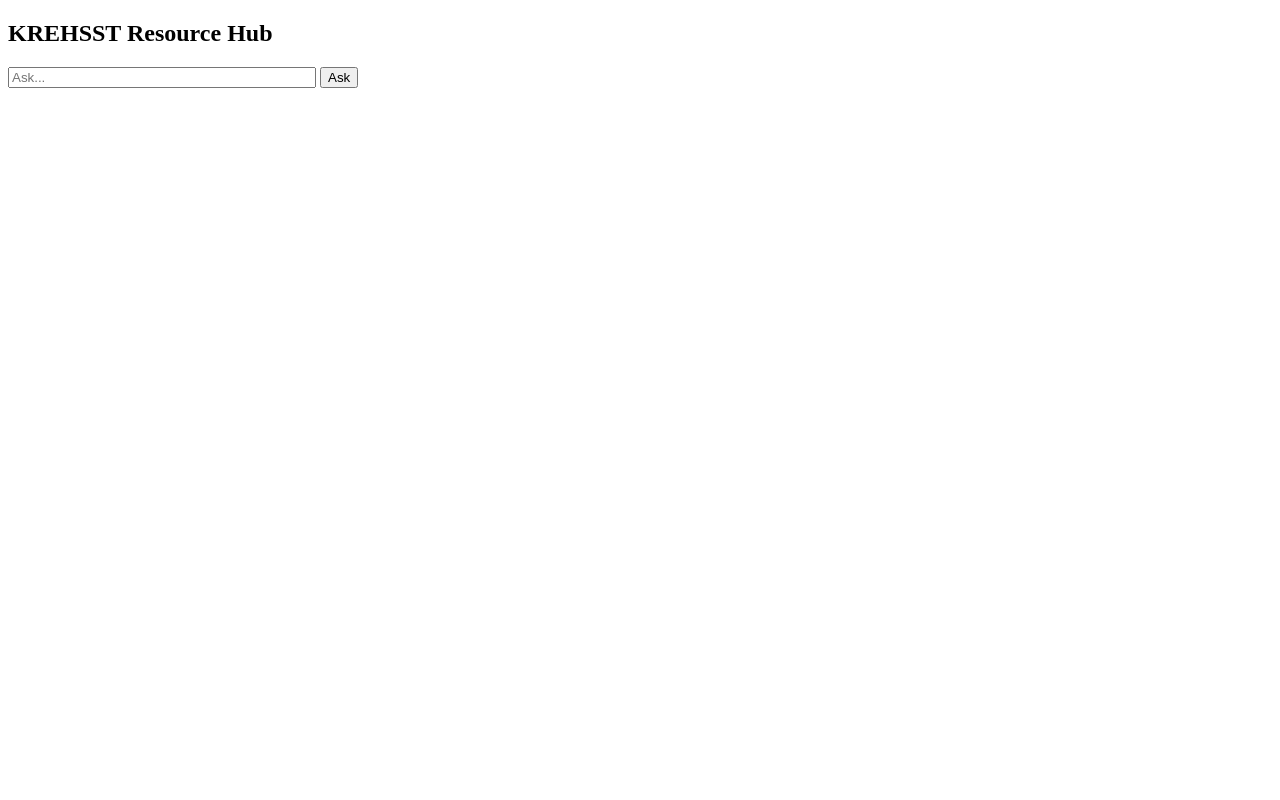
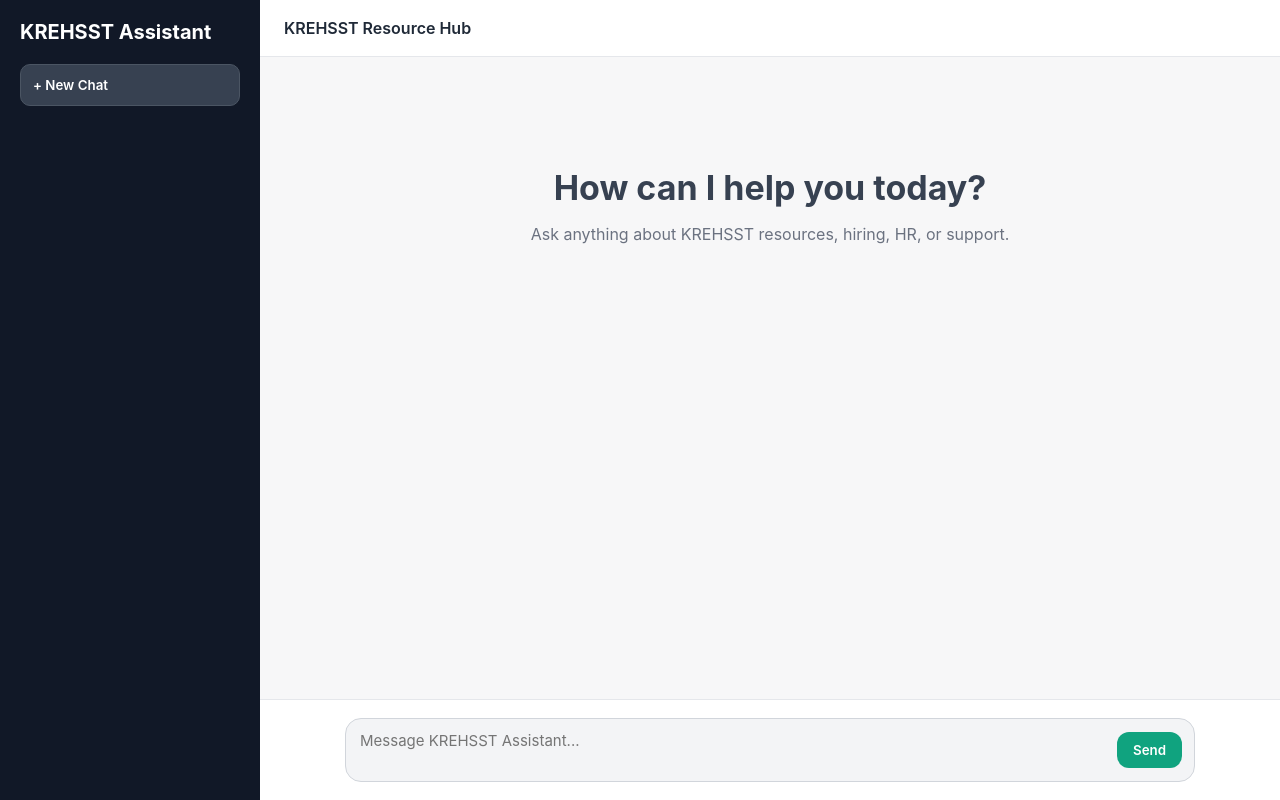
Before and after one commit to rgoptimhire-coder/krehsst-resource-hub, a website: page index.html in a window 1280 px wide. Drawn offline with Linux system fonts and the light colour scheme.

Commit message:
Refactor index.html for improved structure and styling

```diff
--- a/index.html
+++ b/index.html
@@ -1,23 +1,227 @@
 <!DOCTYPE html>
-<html>
+<html lang="en">
 <head>
+  <meta charset="UTF-8" />
+  <meta name="viewport" content="width=device-width, initial-scale=1.0" />
   <title>KREHSST Assistant</title>
+
+  <style>
+    * {
+      box-sizing: border-box;
+      font-family: Inter, Arial, sans-serif;
+    }
+
+    body {
+      margin: 0;
+      background: #f7f7f8;
+      color: #1f2937;
+      height: 100vh;
+      display: flex;
+    }
+
+    .sidebar {
+      width: 260px;
+      background: #111827;
+      color: white;
+      padding: 20px;
+      display: flex;
+      flex-direction: column;
+      gap: 20px;
+    }
+
+    .sidebar h2 {
+      font-size: 20px;
+      margin: 0;
+    }
+
+    .new-chat {
+      background: #374151;
+      border: 1px solid #4b5563;
+      color: white;
+      padding: 12px;
+      border-radius: 10px;
+      cursor: pointer;
+      text-align: left;
+    }
+
+    .main {
+      flex: 1;
+      display: flex;
+      flex-direction: column;
+      height: 100vh;
+    }
+
+    .header {
+      padding: 18px 24px;
+      border-bottom: 1px solid #e5e7eb;
+      background: white;
+      font-weight: 600;
+    }
+
+    .chat-area {
+      flex: 1;
+      overflow-y: auto;
+      padding: 30px;
+    }
+
+    .message {
+      max-width: 800px;
+      margin: 0 auto 22px;
+      display: flex;
+      gap: 14px;
+      line-height: 1.6;
+    }
+
+    .avatar {
+      width: 34px;
+      height: 34px;
+      border-radius: 50%;
+      display: flex;
+      align-items: center;
+      justify-content: center;
+      font-weight: bold;
+      flex-shrink: 0;
+    }
+
+    .user-avatar {
+      background: #2563eb;
+      color: white;
+    }
+
+    .bot-avatar {
+      background: #10a37f;
+      color: white;
+    }
+
+    .bubble {
+      background: white;
+      padding: 14px 18px;
+      border-radius: 14px;
+      box-shadow: 0 1px 3px rgba(0,0,0,0.08);
+      width: fit-content;
+      max-width: 100%;
+      white-space: pre-wrap;
+    }
+
+    .input-area {
+      background: white;
+      border-top: 1px solid #e5e7eb;
+      padding: 18px;
+    }
+
+    .input-box {
+      max-width: 850px;
+      margin: auto;
+      display: flex;
+      align-items: center;
+      gap: 10px;
+      background: #f3f4f6;
+      border: 1px solid #d1d5db;
+      border-radius: 16px;
+      padding: 10px 12px;
+    }
+
+    textarea {
+      flex: 1;
+      border: none;
+      background: transparent;
+      resize: none;
+      outline: none;
+      font-size: 15px;
+      min-height: 38px;
+      max-height: 120px;
+    }
+
+    button {
+      background: #10a37f;
+      color: white;
+      border: none;
+      border-radius: 12px;
+      padding: 10px 16px;
+      cursor: pointer;
+      font-weight: 600;
+    }
+
+    button:hover {
+      background: #0e8f70;
+    }
+
+    .welcome {
+      text-align: center;
+      margin-top: 80px;
+      color: #374151;
+    }
+
+    .welcome h1 {
+      font-size: 34px;
+      margin-bottom: 10px;
+    }
+
+    .welcome p {
+      color: #6b7280;
+    }
+
+    @media (max-width: 768px) {
+      .sidebar {
+        display: none;
+      }
+
+      .chat-area {
+        padding: 20px 14px;
+      }
+
+      .message {
+        max-width: 100%;
+      }
+    }
+  </style>
 </head>
+
 <body>
 
-<h2>KREHSST Resource Hub</h2>
+  <div class="sidebar">
+    <h2>KREHSST Assistant</h2>
+    <button class="new-chat" onclick="newChat()">+ New Chat</button>
+  </div>
 
-<input id="q" placeholder="Ask..." style="width:300px;">
-<button onclick="ask()">Ask</button>
+  <div class="main">
+    <div class="header">
+      KREHSST Resource Hub
+    </div>
 
-<p id="out"></p>
+    <div class="chat-area" id="chat">
+      <div class="welcome" id="welcome">
+        <h1>How can I help you today?</h1>
+        <p>Ask anything about KREHSST resources, hiring, HR, or support.</p>
+      </div>
+    </div>
+
+    <div class="input-area">
+      <div class="input-box">
+        <textarea id="q" placeholder="Message KREHSST Assistant..." onkeydown="handleKey(event)"></textarea>
+        <button onclick="ask()">Send</button>
+      </div>
+    </div>
+  </div>
 
   <script>
     async function ask() {
-  const message = document.getElementById("q").value;
+      const input = document.getElementById("q");
+      const chat = document.getElementById("chat");
+      const welcome = document.getElementById("welcome");
+      const message = input.value.trim();
 
-  document.getElementById("out").innerText = "Thinking...";
+      if (!message) return;
 
+      if (welcome) welcome.style.display = "none";
+
+      addMessage("You", message, "user");
+
+      input.value = "";
+
+      const thinkingId = addMessage("AI", "Thinking...", "bot");
+
+      try {
         const res = await fetch("/api/chat", {
           method: "POST",
           headers: {
@@ -28,7 +232,56 @@ async function ask() {
 
         const data = await res.json();
 
-  document.getElementById("out").innerText = data.answer;
+        document.getElementById(thinkingId).innerText =
+          data.answer || "Sorry, I could not find an answer.";
+      } catch (error) {
+        document.getElementById(thinkingId).innerText =
+          "Something went wrong. Please try again.";
+      }
+
+      chat.scrollTop = chat.scrollHeight;
+    }
+
+    function addMessage(name, text, type) {
+      const chat = document.getElementById("chat");
+      const id = "msg-" + Date.now();
+
+      const messageDiv = document.createElement("div");
+      messageDiv.className = "message";
+
+      messageDiv.innerHTML = `
+        <div class="avatar ${type === "user" ? "user-avatar" : "bot-avatar"}">
+          ${type === "user" ? "U" : "AI"}
+        </div>
+        <div class="bubble" id="${id}">${escapeHtml(text)}</div>
+      `;
+
+      chat.appendChild(messageDiv);
+      chat.scrollTop = chat.scrollHeight;
+
+      return id;
+    }
+
+    function handleKey(event) {
+      if (event.key === "Enter" && !event.shiftKey) {
+        event.preventDefault();
+        ask();
+      }
+    }
+
+    function newChat() {
+      document.getElementById("chat").innerHTML = `
+        <div class="welcome" id="welcome">
+          <h1>How can I help you today?</h1>
+          <p>Ask anything about KREHSST resources, hiring, HR, or support.</p>
+        </div>
+      `;
+    }
+
+    function escapeHtml(text) {
+      const div = document.createElement("div");
+      div.innerText = text;
+      return div.innerHTML;
     }
   </script>
 
```
Lines whose indentation alone changed are shown as unchanged.
